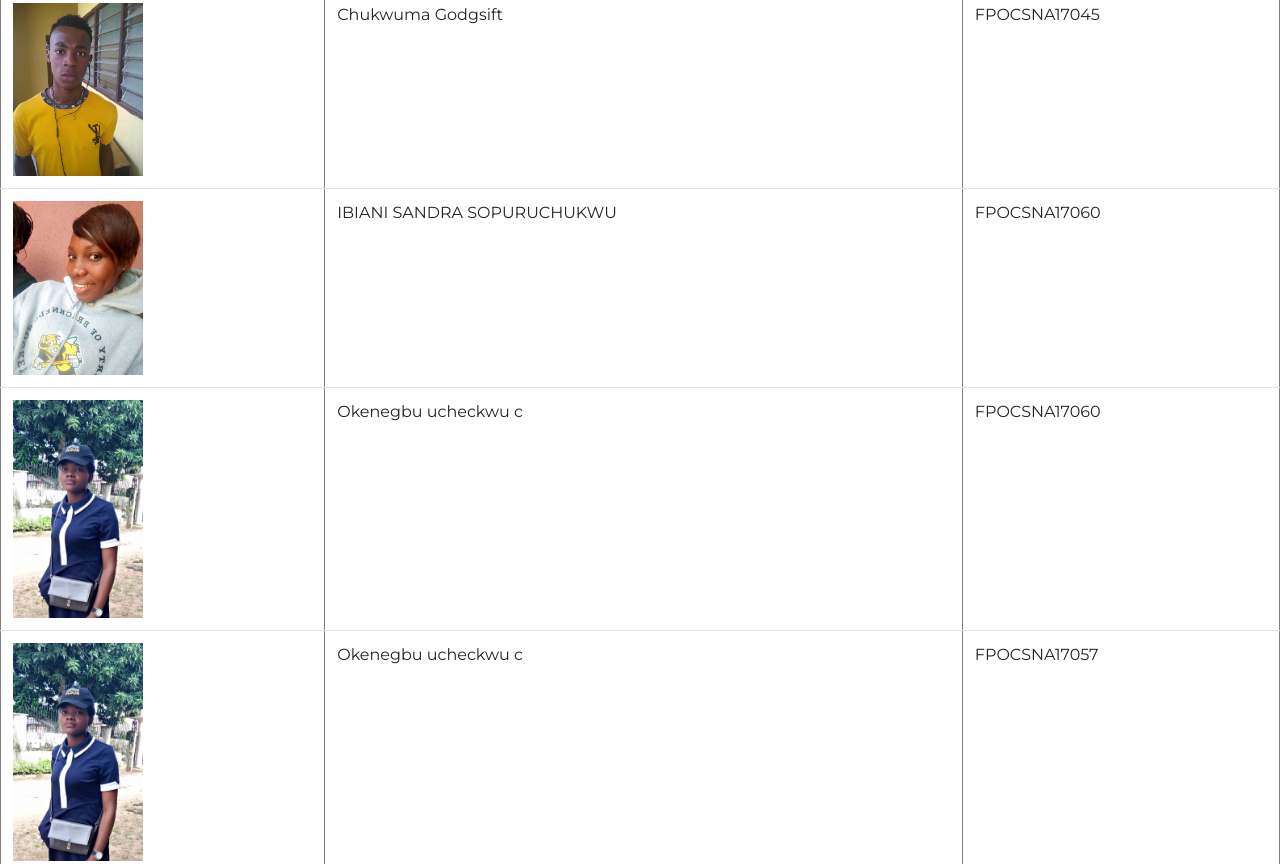
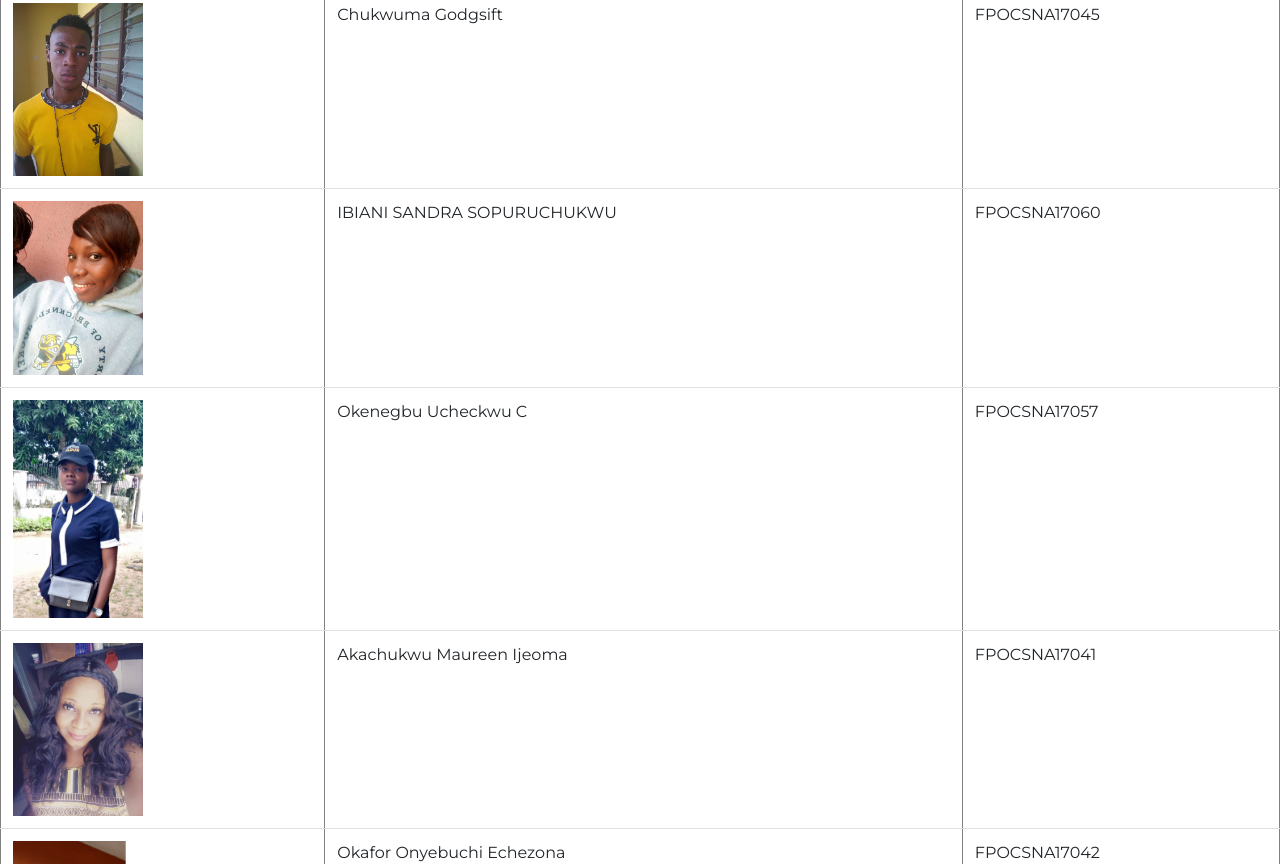
Before and after one commit to bubiyacademy/bubiyacademy.github.io, a plain HTML site: page about-us/index.html in a window 1280 px wide. Shown: the part 768-1632 px from the top of the page. Drawn offline with nearby package versions, Linux system fonts and the light colour scheme.

Commit message:
Update index.html

```diff
--- a/about-us/index.html
+++ b/about-us/index.html
@@ -81,6 +81,11 @@
 			  of quality basic education, values and skills to all children within the primary school age, equipping them
 			   to furtherance of higher education.<br></p>
 </div>
+	<style>
+		td{
+			text-transform: capitalize
+		}
+	</style>
 	<table class="table" border="1" cellspacing="0" cellpadding="8">
 		<thead>
 		<tr>
@@ -103,11 +108,6 @@
 			<tr>
 				<td><img src="https://github.com/bubiyacademy/bubiyacademy.github.io/blob/master/img/students/IBIANI%20SANDRA%20SOPURUCHUKWU.jpeg?raw=true" width="130px"/></td>
 				<td> IBIANI SANDRA SOPURUCHUKWU </td>
-				<td>FPOCSNA17060 </td>
-			</tr>
-			<tr>
-				<td><img src="https://github.com/bubiyacademy/bubiyacademy.github.io/blob/master/img/students/Okenegbu%20ucheckwu%20c.jpeg?raw=true" width="130px"/></td>
-				<td> Okenegbu ucheckwu c </td>
 				<td>FPOCSNA17060 </td>
 			</tr>
 			<tr>
```
